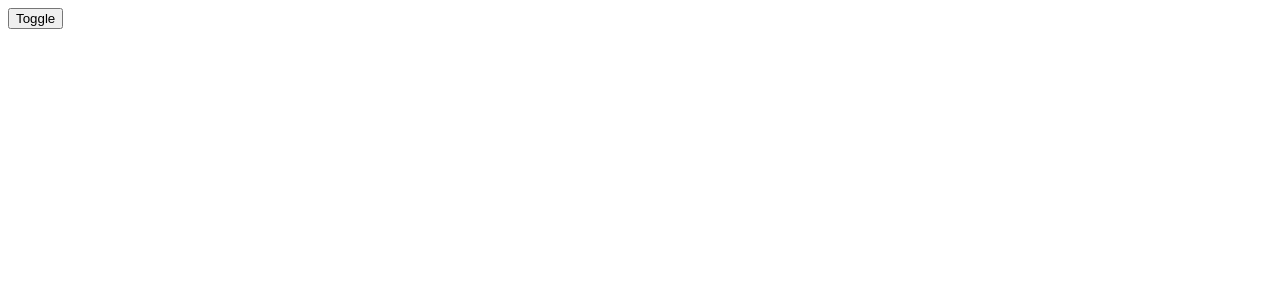
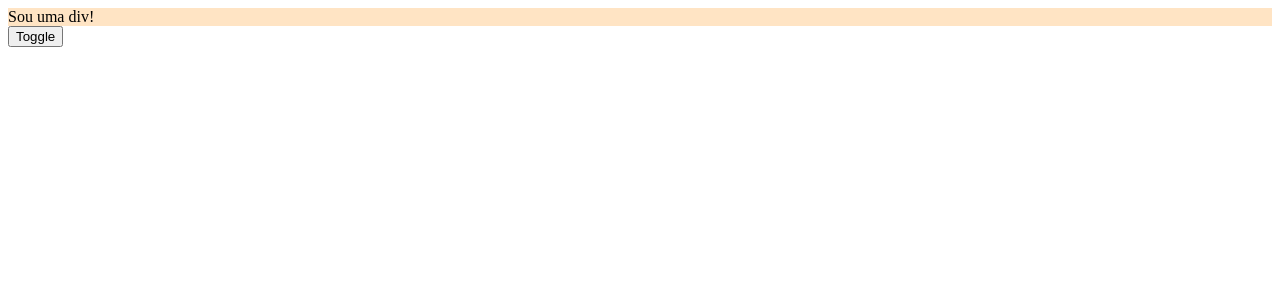
Before and after one commit to DocAnder/learning-angular, an Angular app: page / in a window 1280 px wide. Shown: the top 300 px of the page. Built offline with nearby package versions, Linux system fonts and the light colour scheme.

Commit message:
define prop tu bind on ngIf and set some truthy and false possibilities

```diff
--- a/src/app/app.component.ts
+++ b/src/app/app.component.ts
@@ -6,12 +6,35 @@ import { Component } from '@angular/core';
   styleUrl: './app.component.scss'
 })
 export class AppComponent {
-  name: string = 'Anderson';
+  prop = true;
 
+  buttonToggle(){
+    this.prop = !this.prop;
+  }
 
-  // handleInputChange(event: any){
-  //   console.log(event)
-  //   this.name = event;
-  // }
+  //Retornos que serão verdadeiros
+  isTruthy(){
+    // return {};
+    // return [];
+    // return true;
+    // return 1;
+    // return "teste";
+    // return "0";
+    // return "false";
+    // return this.pessoa.status;
+  }
+
+  //Retornos que serão falsos
+  isFalse(){
+    // return false;
+    // return 0;
+    // return "";
+    // return '';
+    // return null;
+    // return undefined;
+    // return -0;
+    // return NaN;
+    // return this.pessoa.name;
+  }
 
 }
```
